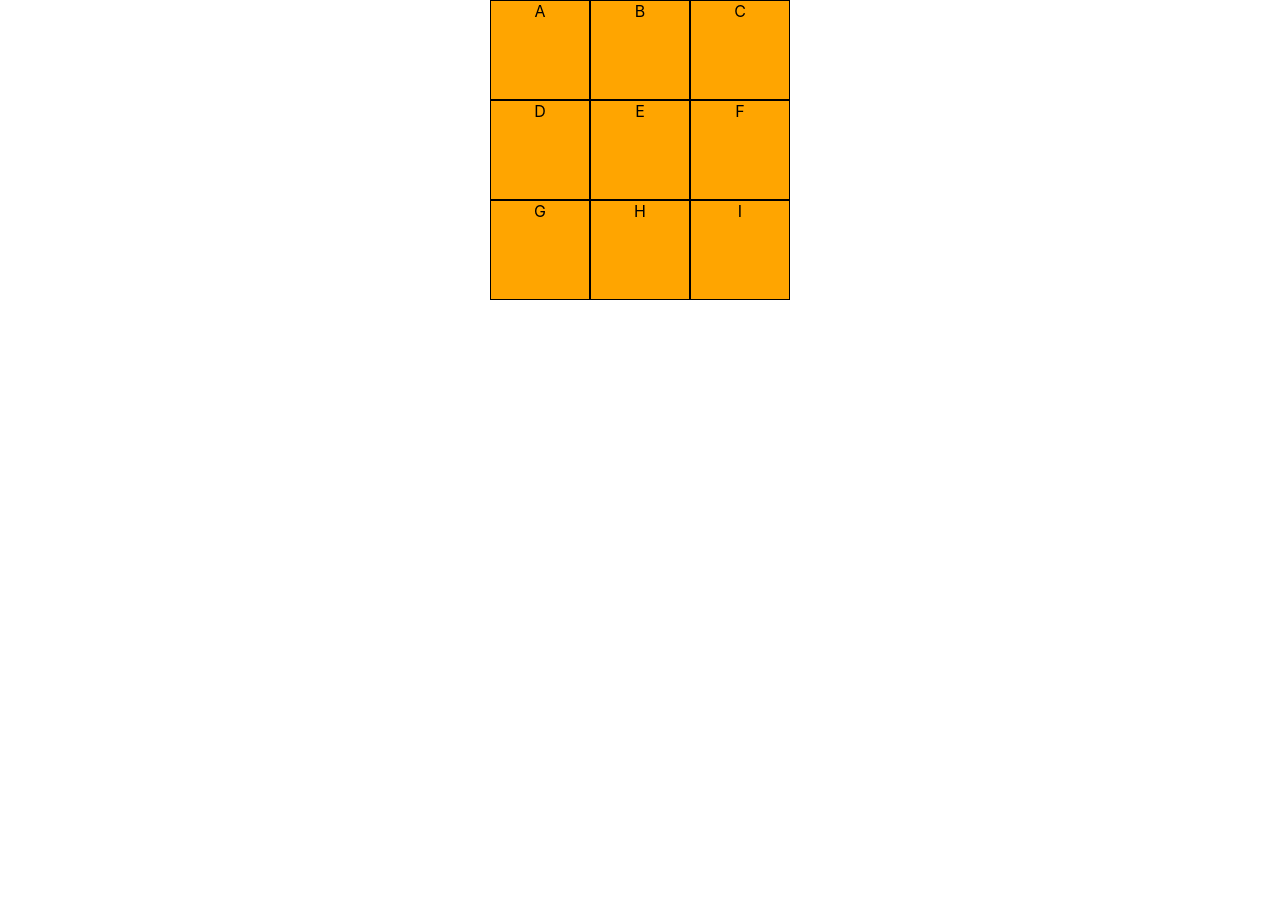
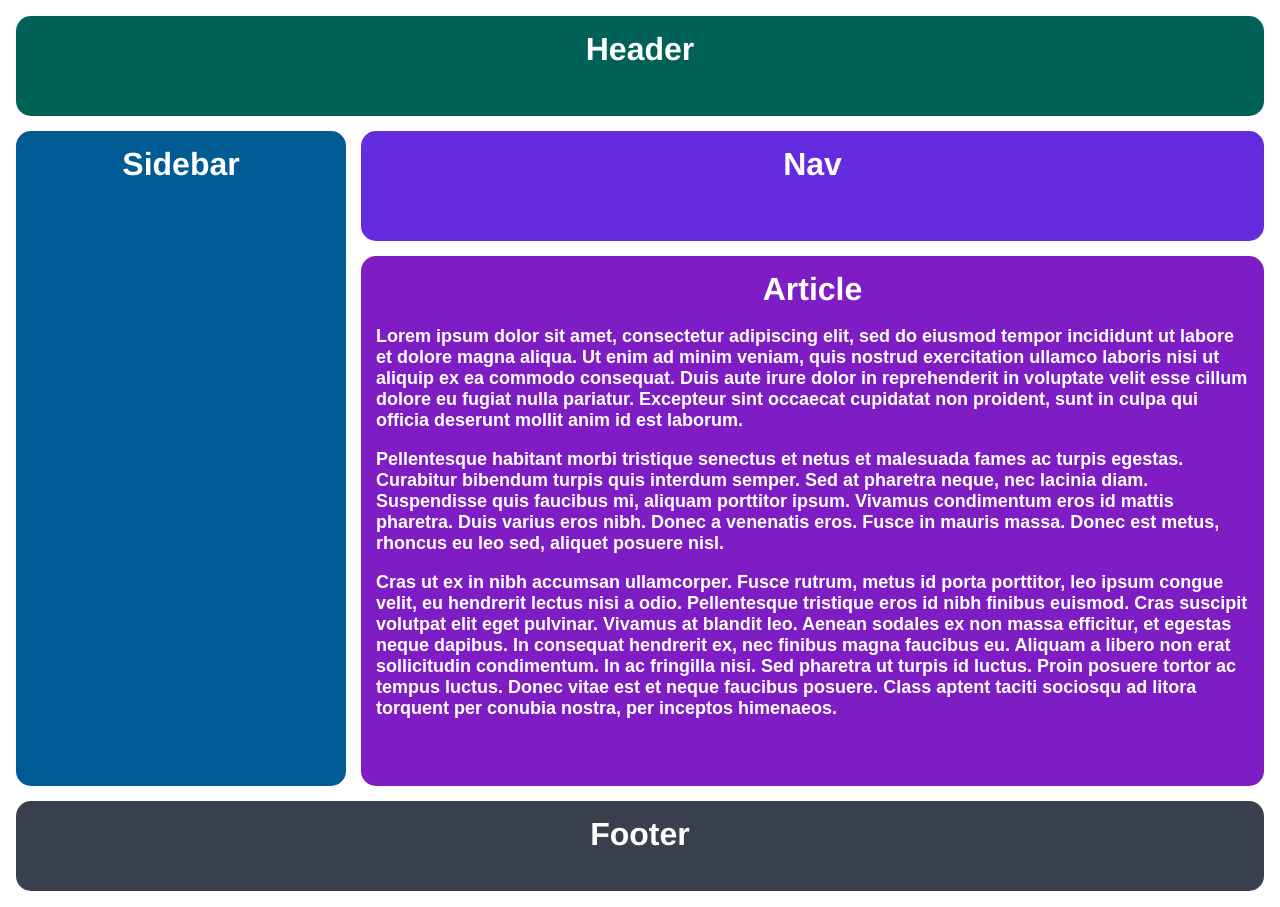
Before and after one commit to MorsiYoucef/Mylearning, a React (Create React App) app: page / in a window 1280 px wide. Before the commit the page ends 800 px from the top, so only its background shows below. Built offline with nearby package versions, Linux system fonts and the light colour scheme.

Commit message:
new comit

```diff
--- a/src/App.css
+++ b/src/App.css
@@ -1,26 +1,68 @@
-body {
-  display: flex;
-  justify-content: center;
-  align-items: center;
+body,
+html {
   height: 100%;
   width: 100%;
-}
-.container {
-  display: grid;
-  grid-template-rows: 100px 100px 100px;
-  grid-template-columns: 100px 100px 100px;
+  margin: 0;
 }
 
-.item {
-  background-color: orange;
-  border: 1px solid black;
+.container {
   text-align: center;
+  height: 100%;
+  padding: 16px;
+  box-sizing: border-box;
+  display: grid;
+  grid-template-columns: auto auto auto;
+  row-gap: 15px;
+  column-gap: 15px;
 }
 
-.first-row {
-  /*   background-color: pink; */
+.container div {
+  padding: 15px;
+  font-size: 32px;
+  font-family: Helvetica;
+  font-weight: bold;
+  color: white;
+  border-radius: 15px;
 }
 
-.last-column {
-  /*   background-color: lightblue; */
+.header {
+  background-color: #006157;
+  grid-column-start: 1;
+  grid-column-end: -1;
+  height: 70px;
 }
+
+.sidebar {
+  background-color: #005b94;
+  grid-column-start: 1;
+  grid-column-end: 3;
+  grid-row-start: 2;
+  grid-row-end: 4;
+  width: 300px;
+}
+
+.nav {
+  background-color: #642cde;
+  grid-column-start: 3;
+  grid-column-end: -1;
+  height: 80px;
+}
+
+.article {
+  background-color: #7e1dc3;
+  height: 500px;
+}
+
+.footer {
+  background-color: #393f4d;
+  grid-column-start: 1;
+  grid-column-end: -1;
+  height: 60px;
+}
+
+.article p {
+  font-size: 18px;
+  font-family: sans-serif;
+  color: white;
+  text-align: left;
+}
--- a/src/App.js
+++ b/src/App.js
@@ -3,15 +3,43 @@ import './App.css'
 export default function App() {
   return (
     <div class="container">
-      <div class="item first-row">A</div>
-      <div class="item first-row">B</div>
-      <div class="item first-row last-column">C</div>
-      <div class="item">D</div>
-      <div class="item">E</div>
-      <div class="item last-column">F</div>
-      <div class="item">G</div>
-      <div class="item">H</div>
-      <div class="item last-column">I</div>
+      <div class="header">Header</div>
+      <div class="sidebar">Sidebar</div>
+      <div class="nav">Nav</div>
+      <div class="article">
+        Article
+        <p>
+          Lorem ipsum dolor sit amet, consectetur adipiscing elit, sed do
+          eiusmod tempor incididunt ut labore et dolore magna aliqua. Ut enim ad
+          minim veniam, quis nostrud exercitation ullamco laboris nisi ut
+          aliquip ex ea commodo consequat. Duis aute irure dolor in
+          reprehenderit in voluptate velit esse cillum dolore eu fugiat nulla
+          pariatur. Excepteur sint occaecat cupidatat non proident, sunt in
+          culpa qui officia deserunt mollit anim id est laborum.
+        </p>
+        <p>
+          Pellentesque habitant morbi tristique senectus et netus et malesuada
+          fames ac turpis egestas. Curabitur bibendum turpis quis interdum
+          semper. Sed at pharetra neque, nec lacinia diam. Suspendisse quis
+          faucibus mi, aliquam porttitor ipsum. Vivamus condimentum eros id
+          mattis pharetra. Duis varius eros nibh. Donec a venenatis eros. Fusce
+          in mauris massa. Donec est metus, rhoncus eu leo sed, aliquet posuere
+          nisl.
+        </p>
+        <p>
+          Cras ut ex in nibh accumsan ullamcorper. Fusce rutrum, metus id porta
+          porttitor, leo ipsum congue velit, eu hendrerit lectus nisi a odio.
+          Pellentesque tristique eros id nibh finibus euismod. Cras suscipit
+          volutpat elit eget pulvinar. Vivamus at blandit leo. Aenean sodales ex
+          non massa efficitur, et egestas neque dapibus. In consequat hendrerit
+          ex, nec finibus magna faucibus eu. Aliquam a libero non erat
+          sollicitudin condimentum. In ac fringilla nisi. Sed pharetra ut turpis
+          id luctus. Proin posuere tortor ac tempus luctus. Donec vitae est et
+          neque faucibus posuere. Class aptent taciti sociosqu ad litora
+          torquent per conubia nostra, per inceptos himenaeos.
+        </p>
+      </div>
+      <div class="footer">Footer</div>
     </div>
   )
 }
```
